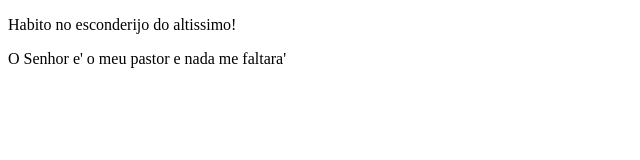
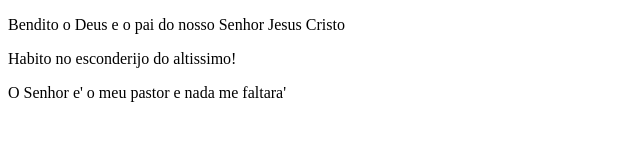
Before and after one commit to joneljustina/student50-lecture0, a plain HTML site: page lecture1/index.html in a window 1280 px wide. Shown: the whole page, without its empty margins (0-640 px from the left). Drawn offline with Linux system fonts and the light colour scheme.

Commit message:
new branch contents

```diff
--- a/lecture1/index.html
+++ b/lecture1/index.html
@@ -4,6 +4,7 @@
 		<title>Em Cristo Jesus</title>
 	</head>
 	<body>
+		<p>Bendito o Deus e o pai do nosso Senhor Jesus Cristo</p>
 		<p>Habito no esconderijo do altissimo!</p>
 		<p> O Senhor e' o meu pastor e nada me faltara'</p>
 	</body>
```
